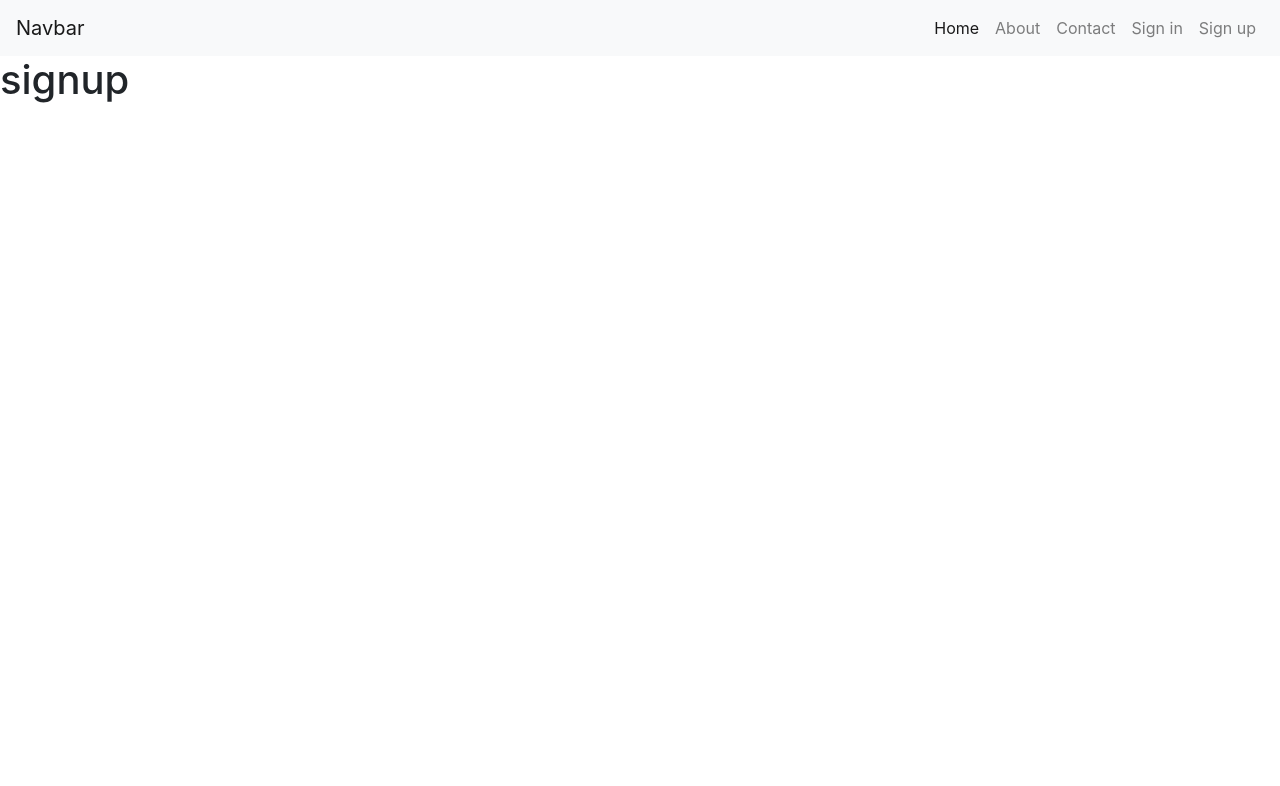
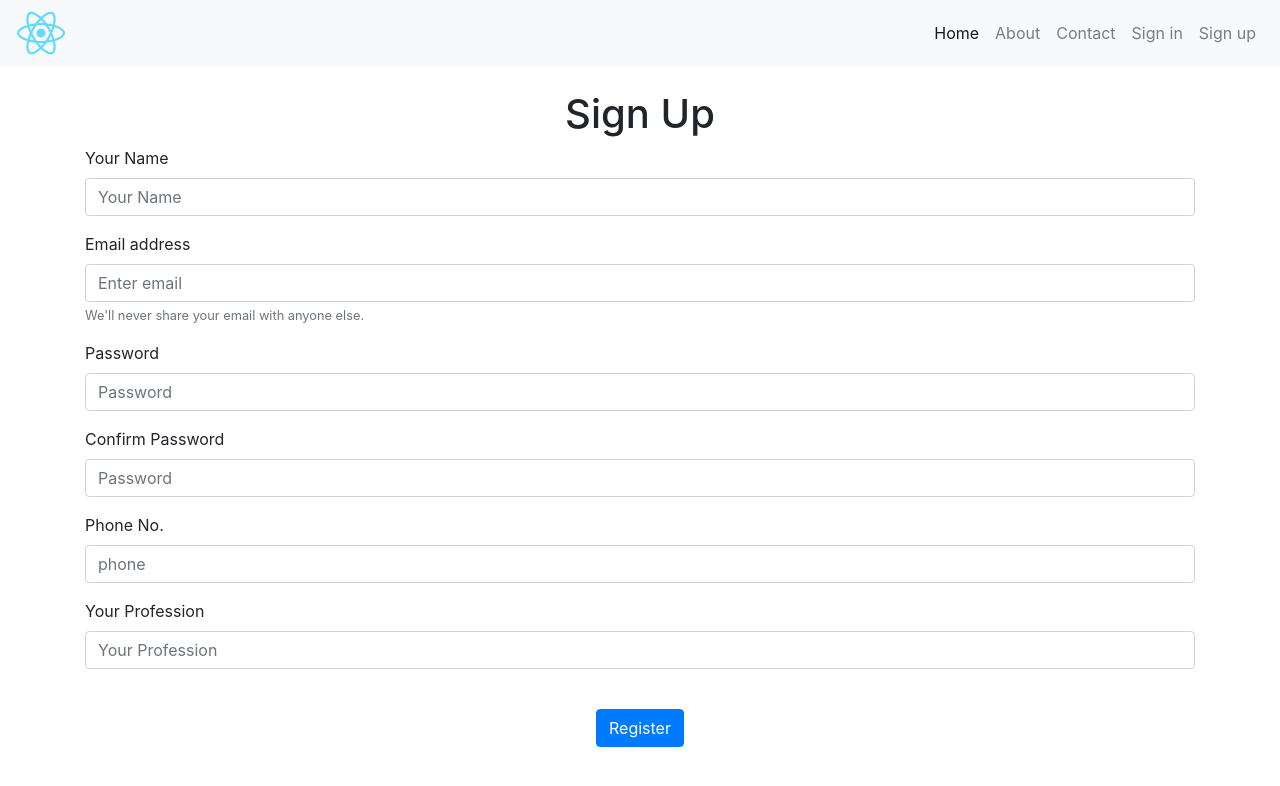
Before and after one commit to asimmaqsood57/MERN-Project, a React (Create React App) app in the folder client/: page /Signup in a window 1280 px wide. Shown: the top 786 px of the page. Built offline with nearby package versions, Linux system fonts and the light colour scheme.

Commit message:
sign up form created

```diff
--- a/client/src/App.js
+++ b/client/src/App.js
@@ -1,7 +1,7 @@
 import React from "react";
 import Navbar from "./components/Navbar";
 import { Route } from "react-router-dom";
-
+import "../src/App.css";
 import Home from "./components/Home";
 
 import Contact from "./components/Contact";
--- a/client/src/components/Navbar.js
+++ b/client/src/components/Navbar.js
@@ -1,12 +1,12 @@
 import React from "react";
+import logo from "../images/logo192.png";
 import { Link } from "react-router-dom";
 const Navbar = () => {
   return (
     <>
       <nav className="navbar navbar-expand-lg navbar-light bg-light">
-        <a className="navbar-brand" href="#">
-          Navbar
-        </a>
+        <img src={logo} alt="logo" width="50rem" height="50rem" srcset="" />
+
         <button
           className="navbar-toggler"
           type="button"
--- a/client/src/components/Signup.js
+++ b/client/src/components/Signup.js
@@ -3,7 +3,77 @@ import React from "react";
 function Signup() {
   return (
     <div>
-      <h1>signup</h1>
+      <h1 className="text-center mt-4">Sign Up</h1>
+
+      <div className="container">
+        <form>
+          <div class="form-group">
+            <label for="exampleInputPassword1">Your Name</label>
+            <input
+              type="text"
+              class="form-control"
+              id="exampleInputPassword1"
+              placeholder="Your Name"
+            />
+          </div>
+
+          <div class="form-group">
+            <label for="exampleInputEmail1">Email address</label>
+            <input
+              type="email"
+              class="form-control"
+              id="exampleInputEmail1"
+              aria-describedby="emailHelp"
+              placeholder="Enter email"
+            />
+            <small id="emailHelp" class="form-text text-muted">
+              We'll never share your email with anyone else.
+            </small>
+          </div>
+          <div class="form-group">
+            <label for="exampleInputPassword1">Password</label>
+            <input
+              type="password"
+              class="form-control"
+              id="exampleInputPassword1"
+              placeholder="Password"
+            />
+          </div>
+          <div class="form-group">
+            <label for="exampleInputPassword1">Confirm Password</label>
+            <input
+              type="password"
+              class="form-control"
+              id="exampleInputPassword1"
+              placeholder="Password"
+            />
+          </div>
+          <div class="form-group">
+            <label for="exampleInputPassword1">Phone No.</label>
+            <input
+              type="text"
+              class="form-control"
+              id="exampleInputPassword1"
+              placeholder="phone"
+            />
+          </div>
+          <div class="form-group">
+            <label for="exampleInputPassword1">Your Profession</label>
+            <input
+              type="text"
+              class="form-control"
+              id="exampleInputPassword1"
+              placeholder="Your Profession"
+            />
+          </div>
+
+          <div className="text-center">
+            <button type="submit" class="btn btn-primary  m-4">
+              Register
+            </button>
+          </div>
+        </form>
+      </div>
     </div>
   );
 }
```
Also changed, not shown: client/src/images/logo192.png (renamed from client/public/logo192.png).
